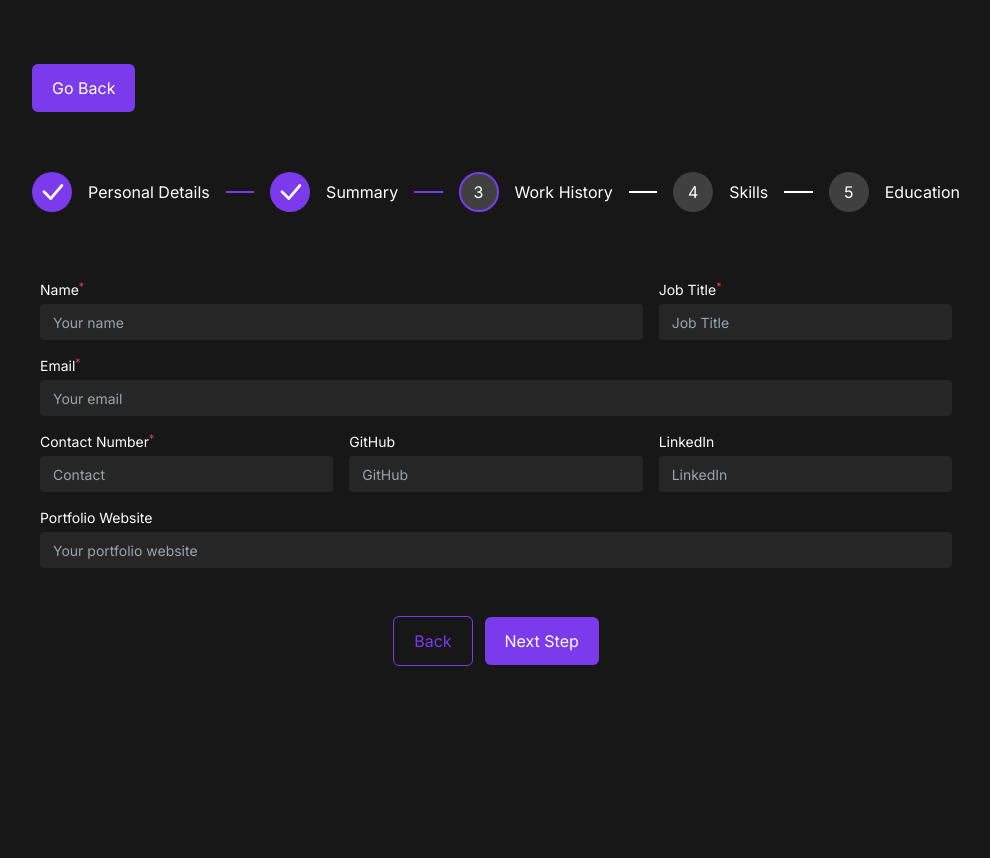
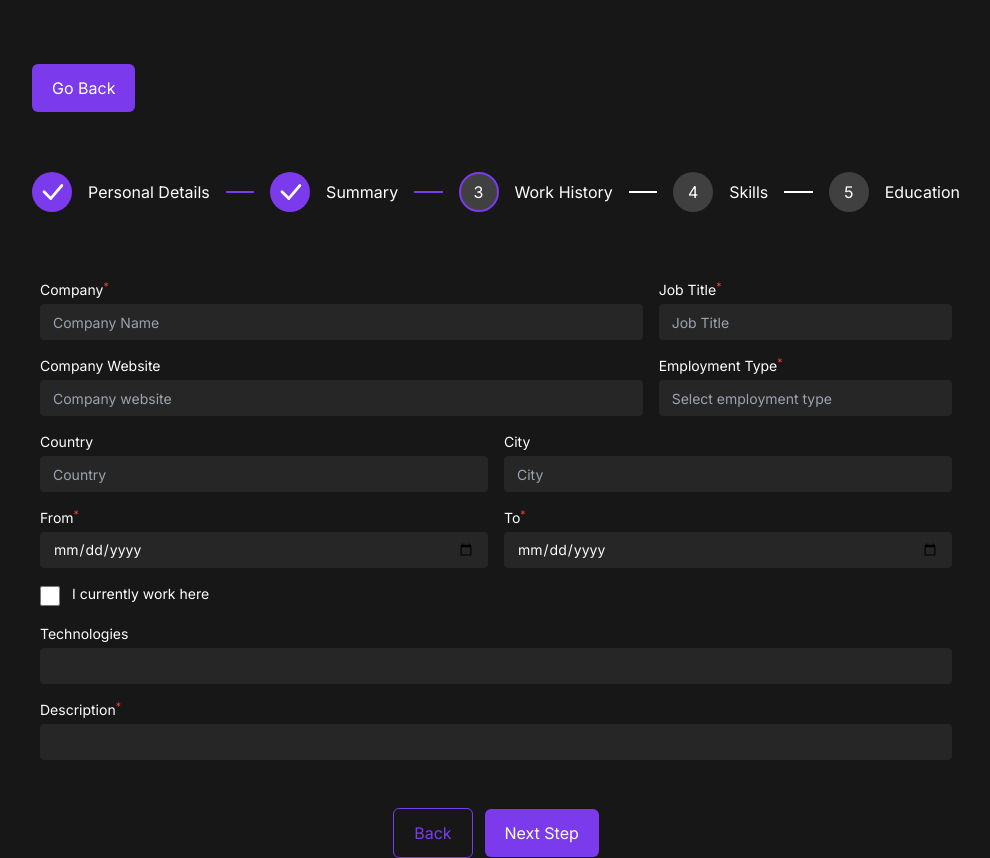
Before and after one commit to MRowan121/resume-builder, a Next.js app: page /resume-form/work in a window 1280 px wide. Shown: the whole page, without its empty margins (144-1134 px from the left). Before the commit the page ends 800 px from the top, so only its background shows below. Built offline with nearby package versions, Linux system fonts and the light colour scheme.

Commit message:
Create & add initial styling to work form compont

```diff
--- a/src/app/resume-form/work/page.tsx
+++ b/src/app/resume-form/work/page.tsx
@@ -1,4 +1,4 @@
-import DetailsForm from "@/components/DetailsForm";
+import WorkForm from "@/components/WorkForm";
 import Pagination from "@/components/Pagination";
 import Link from "next/link";
 
@@ -17,7 +17,7 @@ const work = () => {
         <Pagination completed={2} />
 
         {/* Inputs */}
-        <DetailsForm />
+        <WorkForm />
 
         {/* Buttons */}
         <div className="flex space-x-3 justify-center items-center">
--- /dev/null
+++ b/src/components/WorkForm.tsx
@@ -0,0 +1,178 @@
+const WorkForm = () => {
+  return (
+    <div className="flex flex-wrap my-10">
+      {/* Company */}
+      <div className="p-2 basis-2/3">
+        <div className="flex flex-col">
+          <label htmlFor="companyName" className="mb-1 text-sm break-words">
+            Company<sup className="text-red-500">*</sup>
+          </label>
+          <input
+            type="text"
+            placeholder="Company Name"
+            id="companyName"
+            className="detailsForm"
+            required
+            autoComplete="off"
+          />
+        </div>
+      </div>
+      {/* Job Title */}
+      <div className="p-2 basis-1/3">
+        <div className="flex flex-col">
+          <label htmlFor="job-title" className="mb-1 text-sm break-words">
+            Job Title<sup className="text-red-500">*</sup>
+          </label>
+          <input
+            type="text"
+            placeholder="Job Title"
+            id="job-title"
+            className="detailsForm"
+            required
+            autoComplete="off"
+          />
+        </div>
+      </div>
+      {/* Company Website */}
+      <div className="p-2 basis-2/3">
+        <div className="flex flex-col">
+          <label htmlFor="companyWebsite" className="mb-1 text-sm break-words">
+            Company Website
+          </label>
+          <input
+            type="text"
+            placeholder="Company website"
+            id="companyWebsite"
+            className="detailsForm"
+            required
+            autoComplete="off"
+          />
+        </div>
+      </div>
+      {/* Employment Type */}
+      <div className="p-2 basis-1/3">
+        <div className="flex flex-col">
+          <label htmlFor="employmentType" className="mb-1 text-sm break-words">
+            Employment Type<sup className="text-red-500">*</sup>
+          </label>
+          <input
+            type="tel"
+            placeholder="Select employment type"
+            id="employmentType"
+            className="detailsForm"
+            required
+            autoComplete="off"
+          />
+        </div>
+      </div>
+      {/* Country */}
+      <div className="p-2 basis-1/2">
+        <div className="flex flex-col">
+          <label htmlFor="country" className="mb-1 text-sm break-words">
+            Country
+          </label>
+          <input
+            type="text"
+            placeholder="Country"
+            id="country"
+            className="detailsForm"
+            autoComplete="off"
+          />
+        </div>
+      </div>
+      {/* City */}
+      <div className="p-2 basis-1/2">
+        <div className="flex flex-col">
+          <label htmlFor="city" className="mb-1 text-sm break-words">
+            City
+          </label>
+          <input
+            type="text"
+            placeholder="City"
+            id="city"
+            className="detailsForm"
+            autoComplete="off"
+          />
+        </div>
+      </div>
+      {/* From Date */}
+      <div className="p-2 basis-1/2">
+        <div className="flex flex-col">
+          <label htmlFor="fromDate" className="mb-1 text-sm break-words">
+            From<sup className="text-red-500">*</sup>
+          </label>
+          <input
+            type="date"
+            // placeholder="Your portfolio website"
+            id="fromDate"
+            className="detailsForm"
+            autoComplete="off"
+          />
+        </div>
+      </div>
+      {/* To Date */}
+      <div className="p-2 basis-1/2">
+        <div className="flex flex-col">
+          <label htmlFor="toDate" className="mb-1 text-sm break-words">
+            To<sup className="text-red-500">*</sup>
+          </label>
+          <input
+            type="date"
+            // placeholder="Your portfolio website"
+            id="toDate"
+            className="detailsForm"
+            autoComplete="off"
+          />
+        </div>
+      </div>
+      {/* Current Job */}
+      <div className="p-2 basis-1/2 max-w-[50%]">
+        <div className="flex items-center">
+          <input
+            type="checkbox"
+            // placeholder="Your portfolio website"
+            id="currentJob"
+            // className="detailsForm"
+            className="h-5 w-5 bg-neutral-400 rounded"
+            autoComplete="off"
+          />
+          <label htmlFor="currentJob" className="mb-1 pl-3 text-sm break-words">
+            I currently work here
+          </label>
+        </div>
+      </div>
+      {/* Technologies */}
+      <div className="p-2 basis-full">
+        <div className="flex flex-col">
+          <label htmlFor="technologies" className="mb-1 text-sm break-words">
+            Technologies
+          </label>
+          <input
+            type="text"
+            // placeholder="Your portfolio website"
+            id="technologies"
+            className="detailsForm"
+            autoComplete="off"
+          />
+        </div>
+      </div>
+      {/* Description */}
+      <div className="p-2 basis-full">
+        <div className="flex flex-col">
+          <label htmlFor="description" className="mb-1 text-sm break-words">
+            Description<sup className="text-red-500">*</sup>
+          </label>
+          <input
+            type="text"
+            // placeholder="Your portfolio website"
+            id="description"
+            className="detailsForm"
+            autoComplete="off"
+          />
+        </div>
+      </div>
+    </div>
+  );
+};
+
+export default WorkForm;
```
